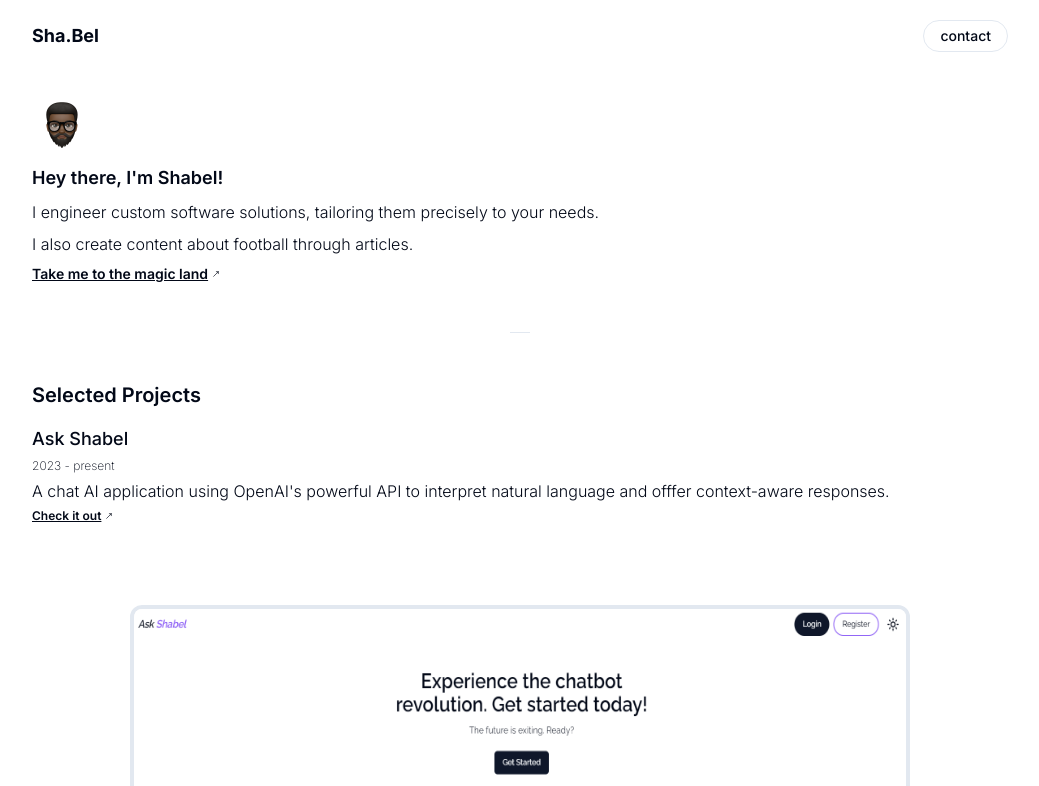
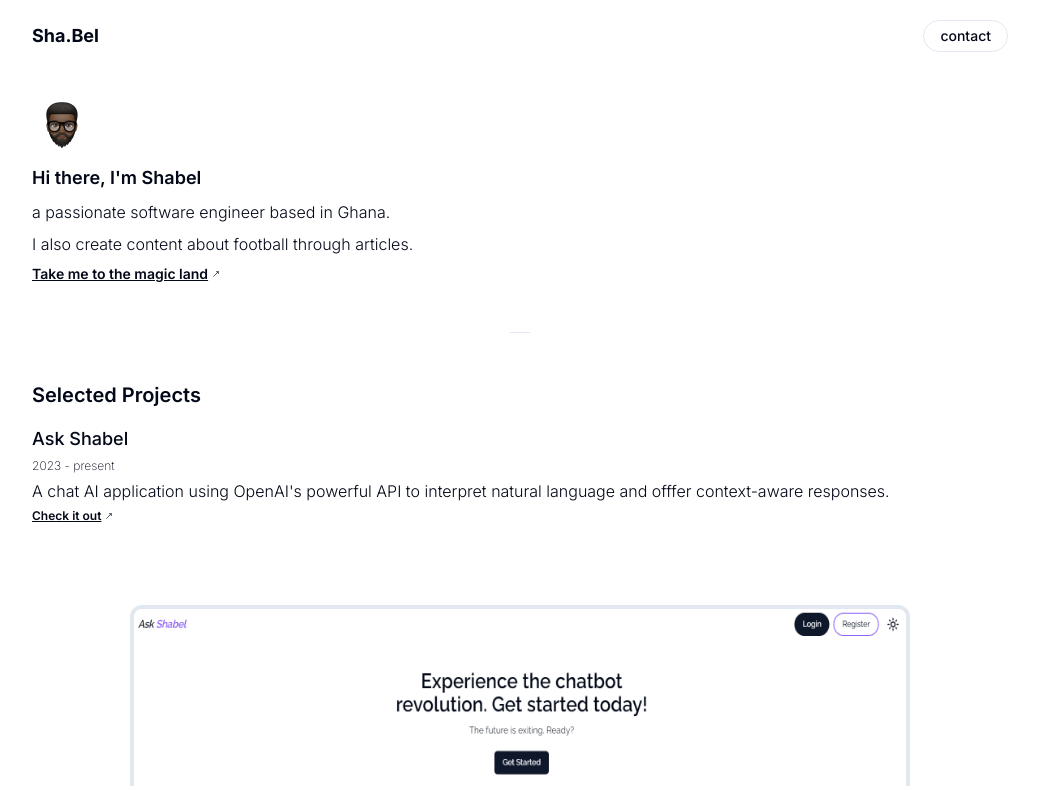
Before and after one commit to mrshabel/portfolio-updated, a Next.js app: page / in a window 1280 px wide. Shown: the top 786 px of the page, without its empty margins (120-1159 px from the left). Built offline with nearby package versions, Linux system fonts and the light colour scheme.

Commit message:
modify hero description

```diff
--- a/app/_sections/hero.jsx
+++ b/app/_sections/hero.jsx
@@ -16,10 +16,9 @@
         />
       </section>
       <section className="flex flex-col gap-2 ">
-        <h2 className="font-semibold text-lg">Hey there, I&apos;m Shabel!</h2>
+        <h2 className="font-semibold text-lg">Hi there, I&apos;m Shabel</h2>
         <p className="font-light">
-          I engineer custom software solutions, tailoring them precisely to your
-          needs.
+          a passionate software engineer based in Ghana.
         </p>
         <p className="font-light">
           I also create content about football through articles.
```
